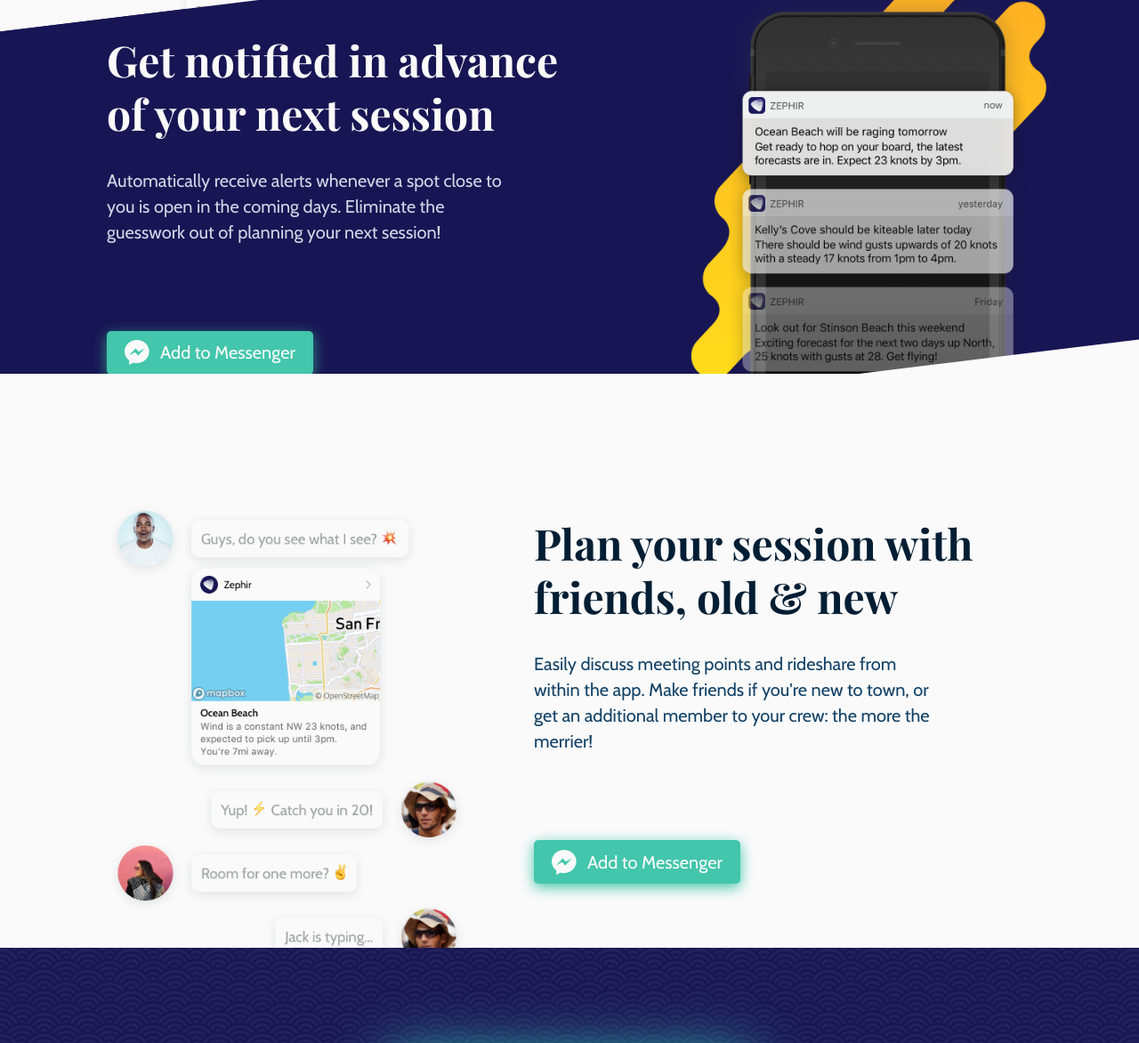
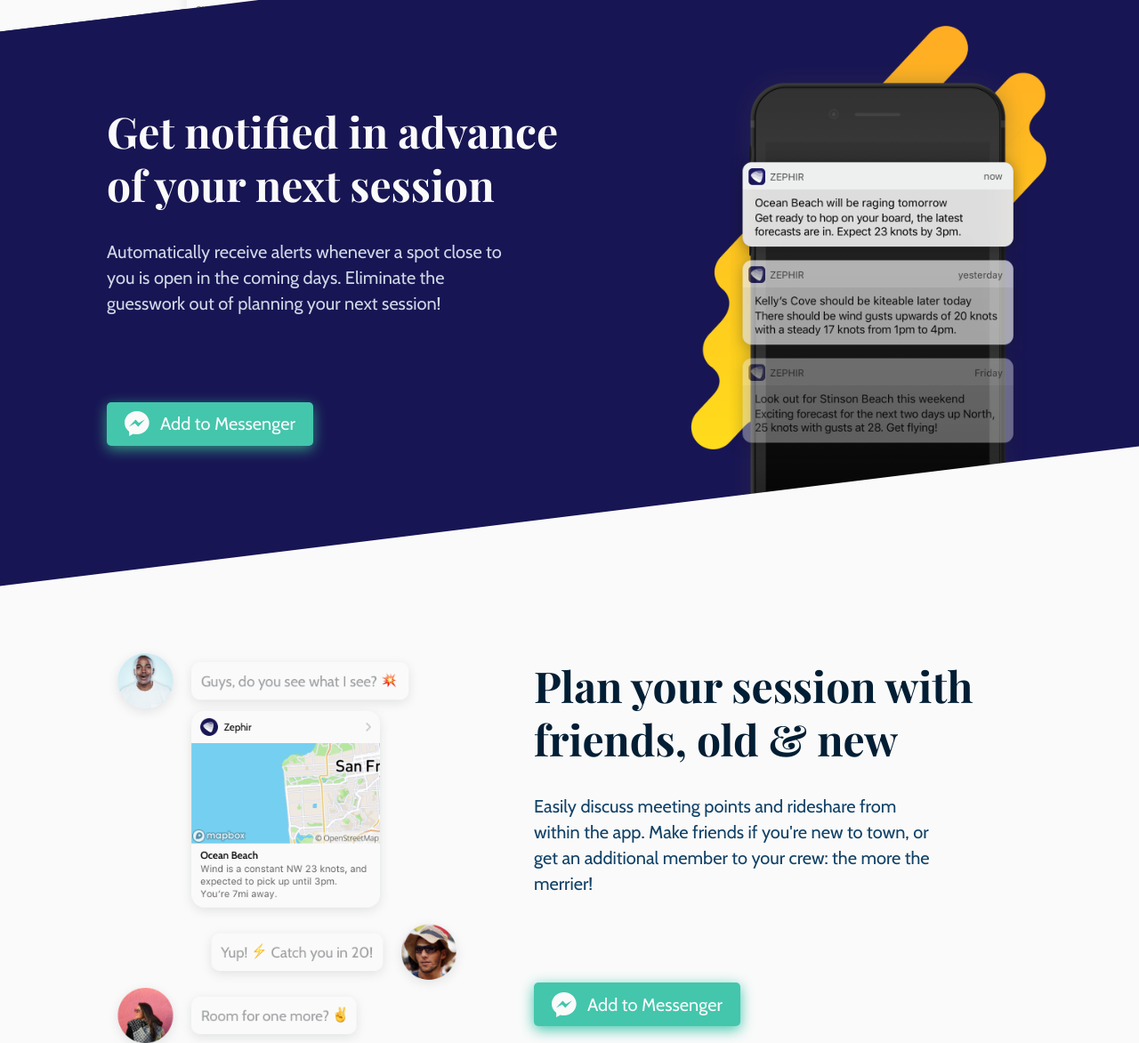
Before and after one commit to zephir-kite/zephir-kite.github.io, a website: page index.html in a window 1280 px wide. Shown: the part 1292-2464 px from the top of the page at 89% size. Drawn offline with nearby package versions, Linux system fonts and the light colour scheme.

Commit message:
Fixed margins

```diff
--- a/index.html
+++ b/index.html
@@ -103,7 +103,7 @@
   </section>
 
   <section class="features u__white u__z--2 u__bg--primary u__skew--translate">
-      <div class="u__wrapper u__wrapper--large u__skew-child">
+      <div class="u__wrapper u__wrapper--large u__skew-child u__mt--50">
         <div class="u__flex u__flex--space">
           <div>
             <h2>Get notified in advance of your next session</h2>
@@ -118,7 +118,7 @@
       </div>
     </section>
 
-    <section class="features u__bg--white u__primary u__mt---100 u__pb--45 u__skew-overlay u__z--3">
+    <section class="features u__bg--white u__primary u__pb--45 u__skew-overlay u__z--3">
       <div class="u__wrapper u__wrapper--large">
         <div class="u__flex u__flex--space">
           <figure class="features__plan-your-session u__flex--bottom u__mb---45">
--- a/src/styles/utils.scss
+++ b/src/styles/utils.scss
@@ -152,6 +152,10 @@
     &--60 {
       margin-top: 6rem;
     }
+
+    &--50 {
+      margin-top: 5rem;
+    }
   }
 
   &__mb {
@@ -163,12 +167,12 @@
   &__skew-overlay {
     &:before {
       content: "";
-      height: 7.5rem;
+      height: 10rem;
       transform: skewY(-7deg);
       background: $white;
       display: block;
       z-index: 3;
-      margin-top: -2.5rem;
+      margin-top: -10rem;
     }
   }
 
```
Also changed, not shown: dist/images/conversation-sm.png (added), dist/images/get-notified-sm.png (added), dist/images/plan-your-session-sm.png (added), dist/styles/style.css, dist/styles/style.min.css, dist/styles/utils.css, dist/styles/utils.min.css, src/images/conversation-sm.png (added), src/images/get-notified-sm.png (added), src/images/plan-your-session-sm.png (added).
